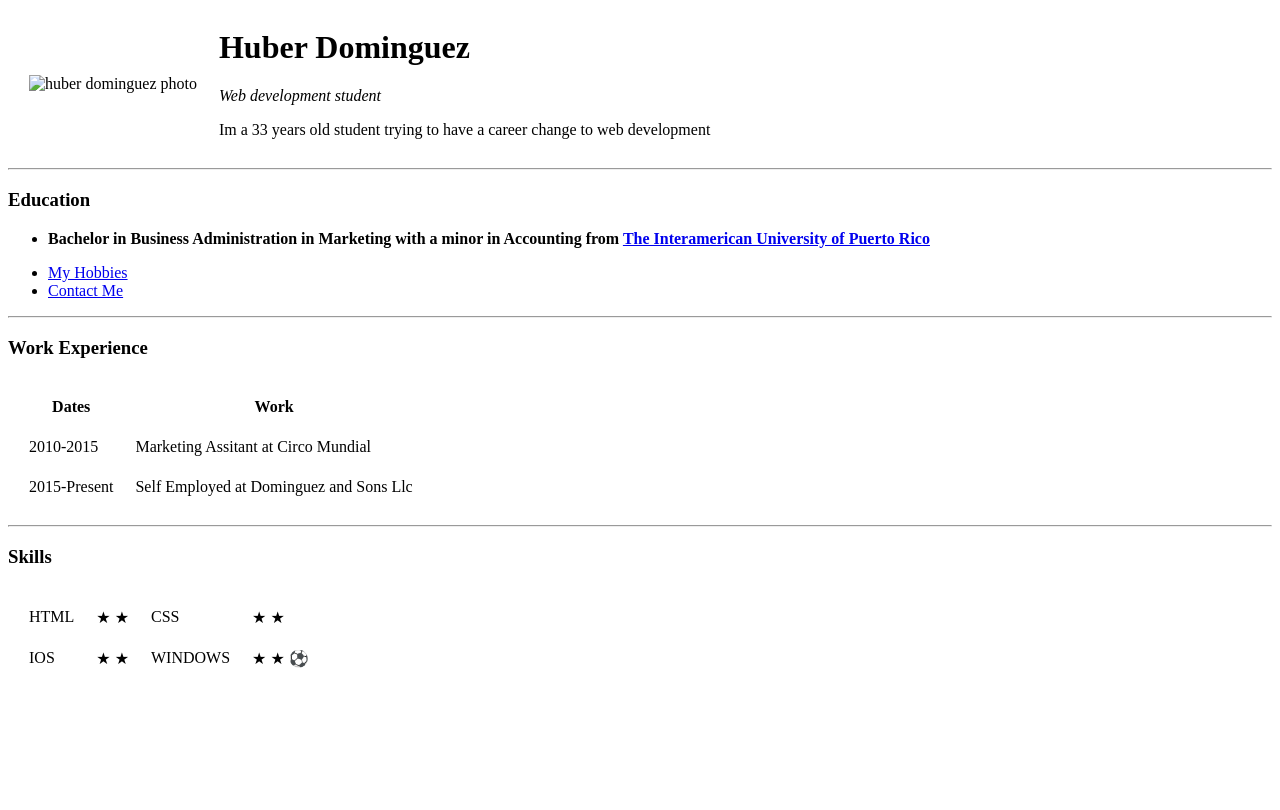
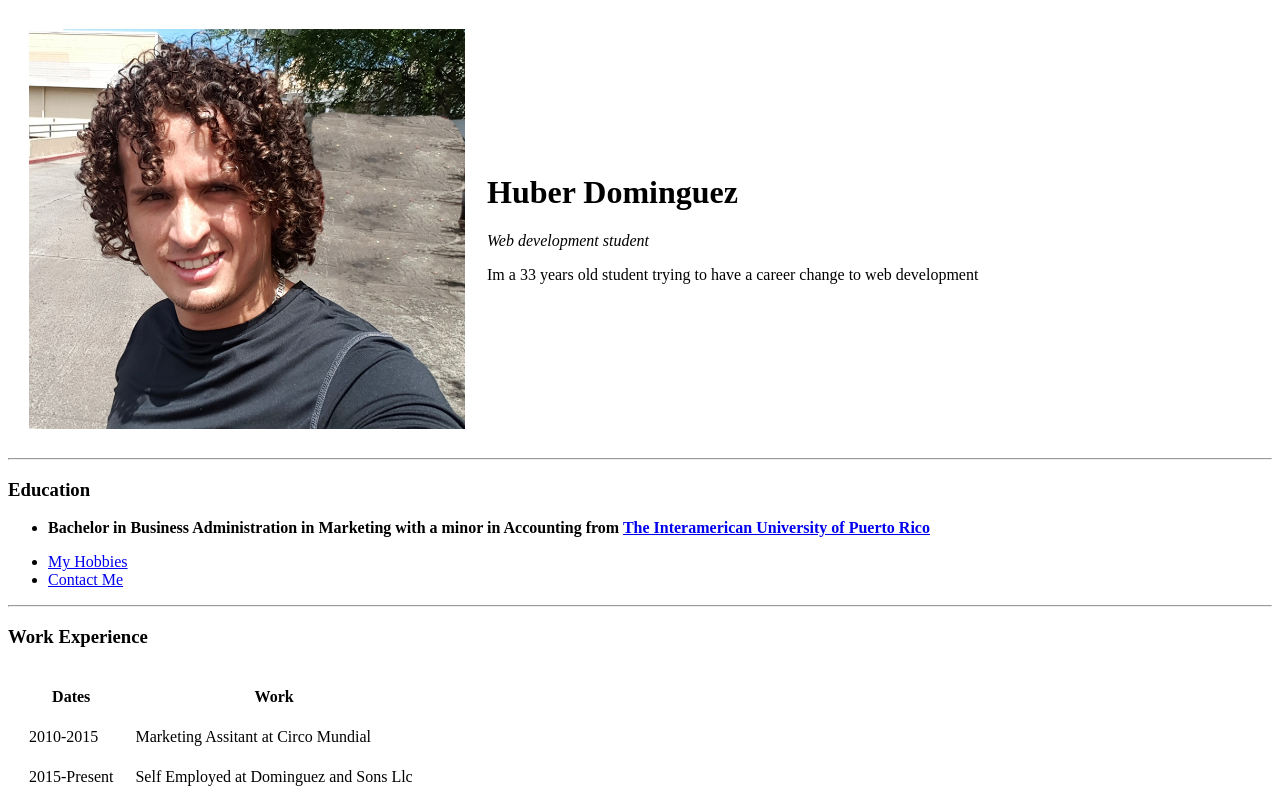
Before and after one commit to Circuskid20/CV, a plain HTML site: page index.html in a window 1280 px wide. Shown: the top 810 px of the page. Drawn offline with Linux system fonts and the light colour scheme.

Commit message:
Update index.html

```diff
--- a/index.html
+++ b/index.html
@@ -9,7 +9,7 @@
   <body>
     <table cellspacing="20">
       <tr>
-        <td><img src="huberweb1.jpg" alt="huber dominguez photo"></td>
+        <td><img src="image/huberweb.jpg" alt="huber dominguez photo"></td>
         <td><h1>Huber Dominguez</h1>
         <p><em>Web development student</em></p>
         <p>Im a 33 years old student trying to have a career change to web development</p></td>
```
